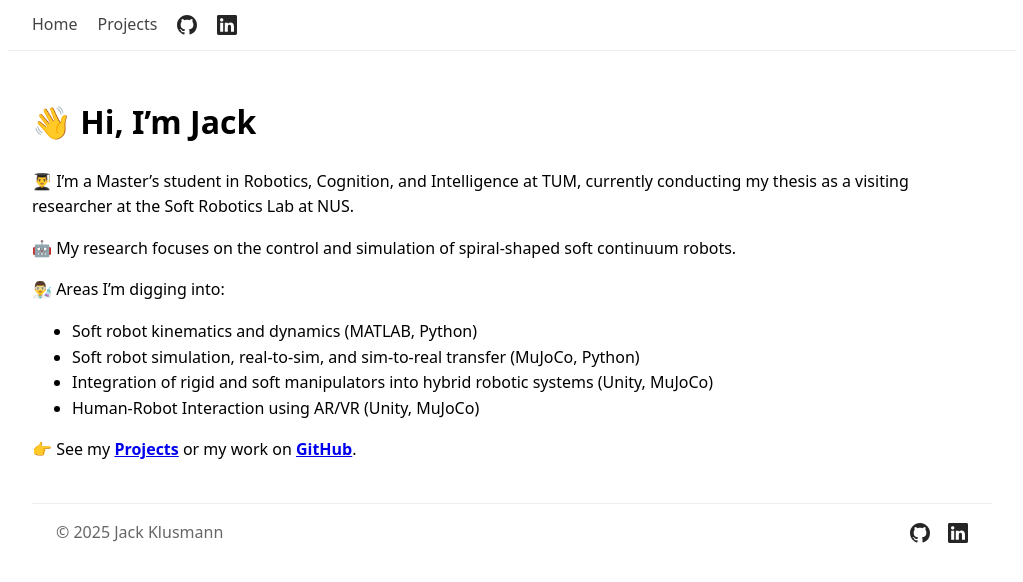
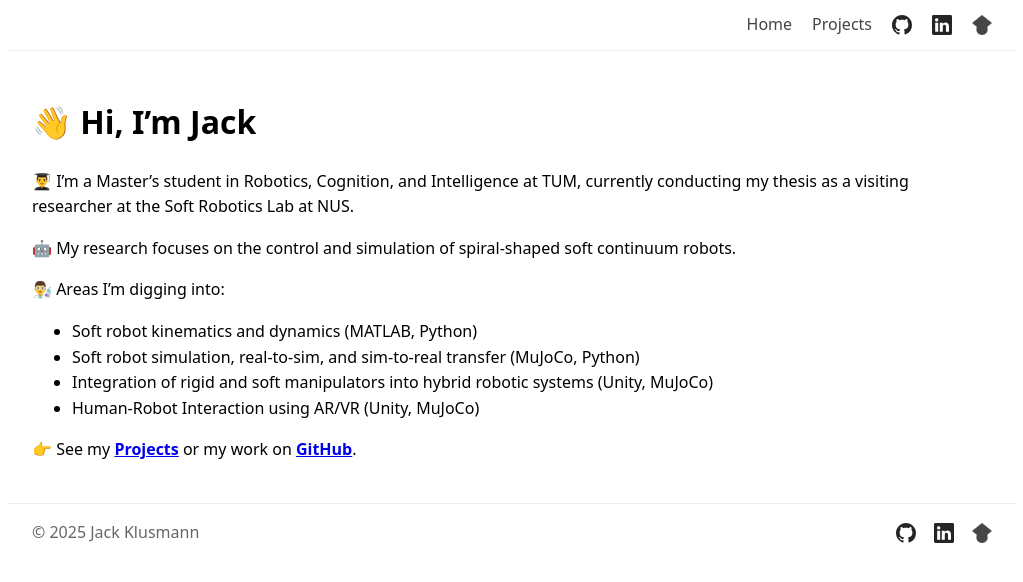
Before and after one commit to Jack-Klusmann/jack-klusmann.github.io, a Jekyll site: the page built from index.md, in a window 1280 px wide. Shown: the top 582 px of the page, without its empty margins (128-1151 px from the left). Built offline with Jekyll 4.4.1, drawn with Linux system fonts in a browser that asks for light colours.

Commit message:
Added profile links

```diff
--- a/_includes/footer.html
+++ b/_includes/footer.html
@@ -1,6 +1,5 @@
 <footer class="site-footer">
-  <div class="wrapper">
-    <div class="footer-content">
+  <div class="wrapper footer-content">
     <span>© {{ site.time | date: '%Y' }} {{ site.title }}</span>
     <span class="social-links">
       <a href="https://github.com/jack-klusmann" target="_blank" rel="noopener">
@@ -9,7 +8,9 @@
       <a href="https://www.linkedin.com/in/jack-klusmann/" target="_blank" rel="noopener">
         <img src="{{ '/assets/linkedin.svg' | relative_url }}" alt="LinkedIn">
       </a>
+      <a href="https://scholar.google.com/citations?user=Dv9PHywAAAAJ&hl=en" target="_blank" rel="noopener">
+        <img src="{{ '/assets/scholar.png' | relative_url }}" alt="Google Scholar">
+      </a>
     </span>
   </div>
-  </div>
 </footer>
--- a/_includes/header.html
+++ b/_includes/header.html
@@ -9,6 +9,9 @@
       <a href="https://www.linkedin.com/in/jack-klusmann/" target="_blank" rel="noopener">
         <img src="{{ '/assets/linkedin.svg' | relative_url }}" alt="LinkedIn">
       </a>
+      <a href="https://scholar.google.com/citations?user=Dv9PHywAAAAJ&hl=en" target="_blank" rel="noopener">
+        <img src="{{ '/assets/scholar.png' | relative_url }}" alt="Google Scholar">
+      </a>
     </nav>
   </div>
 </header>
--- a/assets/css/style.css
+++ b/assets/css/style.css
@@ -63,14 +63,9 @@ body {
 /* ----- Header ----- */
 .header-content {
   display: flex;
-  align-items: center;
-  justify-content: space-between;
+  justify-content: flex-end; /* push nav to right */
   padding: 12px 24px;
   border-bottom: 1px solid #eee;
-}
-
-.logo .emoji {
-  font-size: 1.6rem;
 }
 
 .nav-links {
@@ -104,7 +99,7 @@ body {
 .footer-content {
   display: flex;
   align-items: center;
-  justify-content: space-between; /* copyright left, icons right */
+  justify-content: space-between; /* text left, icons right */
   padding: 16px 24px;
   border-top: 1px solid #eee;
   color: #666;
@@ -114,10 +109,12 @@ body {
   display: flex;
   gap: 18px;
 }
+
 .social-links a {
   text-decoration: none !important;
   border-bottom: none !important;
 }
+
 .social-links img {
   display: block;
   width: 20px;
```
Also changed, not shown: assets/scholar.png (added). Lines whose indentation alone changed are shown as unchanged.
